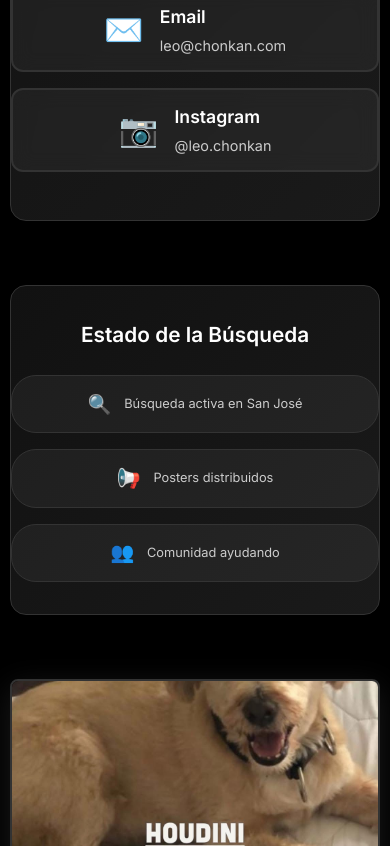
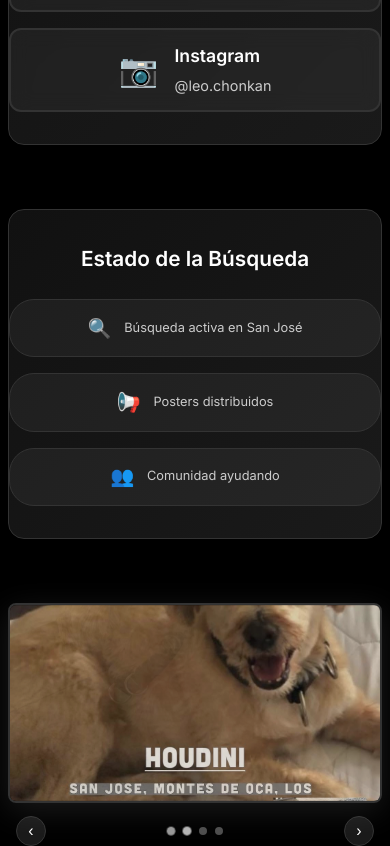
Before and after one commit to lchonkan/houdini-missing-dog, a website: page index.html in a window 390 px wide. Shown: the part 1154-2000 px from the top of the page. Drawn offline with Linux system fonts and the light colour scheme; some packages are replaced by stand-ins of ours.

Commit message:
Add photo carousel and optimize mobile margins
- Replace photo grid with interactive carousel
- Add auto-play functionality (5 seconds)
- Include navigation dots and arrow buttons
- Reduce margins for better mobile experience:
  - Container padding: 1rem (desktop), 0.8rem (tablet), 0.5rem (mobile)
  - Section padding: 2rem (reduced from 3rem)
- Optimize carousel for different screen sizes
- Improve touch-friendly controls

```diff
--- a/index.html
+++ b/index.html
@@ -147,11 +147,31 @@
             <section class="hero">
                 <div class="hero-content">
                     <div class="dog-photos">
-                        <img src="IMG_1003 (1).jpeg" alt="Houdini - Perrita perdida" class="main-photo">
-                        <div class="photo-grid">
-                            <img src="IMG_0994.jpeg" alt="Houdini de pie" class="secondary-photo">
-                            <img src="IMG_0995.jpeg" alt="Houdini acostada" class="secondary-photo">
-                            <img src="IMG_0996.jpeg" alt="Houdini adicional" class="secondary-photo">
+                        <div class="carousel-container">
+                            <div class="carousel">
+                                <div class="carousel-slide active">
+                                    <img src="IMG_1003 (1).jpeg" alt="Houdini - Perrita perdida" class="carousel-image">
+                                </div>
+                                <div class="carousel-slide">
+                                    <img src="IMG_0994.jpeg" alt="Houdini de pie" class="carousel-image">
+                                </div>
+                                <div class="carousel-slide">
+                                    <img src="IMG_0995.jpeg" alt="Houdini acostada" class="carousel-image">
+                                </div>
+                                <div class="carousel-slide">
+                                    <img src="IMG_0996.jpeg" alt="Houdini adicional" class="carousel-image">
+                                </div>
+                            </div>
+                            <div class="carousel-controls">
+                                <button class="carousel-btn prev" onclick="changeSlide(-1)">‹</button>
+                                <div class="carousel-dots">
+                                    <span class="dot active" onclick="currentSlide(1)"></span>
+                                    <span class="dot" onclick="currentSlide(2)"></span>
+                                    <span class="dot" onclick="currentSlide(3)"></span>
+                                    <span class="dot" onclick="currentSlide(4)"></span>
+                                </div>
+                                <button class="carousel-btn next" onclick="changeSlide(1)">›</button>
+                            </div>
                         </div>
                     </div>
                     <div class="hero-info">
@@ -338,6 +358,40 @@
         }
     </script>
     <script>
+        // Carrusel de fotos
+        let currentSlideIndex = 0;
+        const slides = document.querySelectorAll('.carousel-slide');
+        const dots = document.querySelectorAll('.dot');
+        const totalSlides = slides.length;
+
+        function showSlide(index) {
+            // Ocultar todas las slides
+            slides.forEach(slide => slide.classList.remove('active'));
+            dots.forEach(dot => dot.classList.remove('active'));
+
+            // Mostrar slide actual
+            if (index >= totalSlides) currentSlideIndex = 0;
+            if (index < 0) currentSlideIndex = totalSlides - 1;
+
+            slides[currentSlideIndex].classList.add('active');
+            dots[currentSlideIndex].classList.add('active');
+        }
+
+        function changeSlide(direction) {
+            currentSlideIndex += direction;
+            showSlide(currentSlideIndex);
+        }
+
+        function currentSlide(index) {
+            currentSlideIndex = index - 1;
+            showSlide(currentSlideIndex);
+        }
+
+        // Auto-play del carrusel cada 5 segundos
+        setInterval(() => {
+            changeSlide(1);
+        }, 5000);
+
         // Cargar Google Maps con API Key desde configuración
         const apiKey = window.getGoogleMapsAPIKey();
         const script = document.createElement('script');
--- a/styles.css
+++ b/styles.css
@@ -19,7 +19,7 @@ body {
 .container {
     max-width: 1200px;
     margin: 0 auto;
-    padding: 0 20px;
+    padding: 0 1rem;
 }
 
 /* Header */
@@ -47,7 +47,7 @@ body {
 
 /* Main Content */
 .main {
-    padding: 3rem 0;
+    padding: 2rem 0;
 }
 
 /* Hero Section */
@@ -89,6 +89,96 @@ body {
     object-fit: cover;
     border-radius: 8px;
     border: 1px solid #333333;
+}
+
+/* Carousel Section */
+.carousel-container {
+    position: relative;
+    width: 100%;
+    max-width: 500px;
+    margin: 0 auto;
+}
+
+.carousel {
+    position: relative;
+    width: 100%;
+    height: 300px;
+    overflow: hidden;
+    border-radius: 12px;
+    border: 2px solid #333333;
+    box-shadow: 0 8px 32px rgba(255, 255, 255, 0.1);
+}
+
+.carousel-slide {
+    position: absolute;
+    top: 0;
+    left: 0;
+    width: 100%;
+    height: 100%;
+    opacity: 0;
+    transition: opacity 0.5s ease-in-out;
+}
+
+.carousel-slide.active {
+    opacity: 1;
+}
+
+.carousel-image {
+    width: 100%;
+    height: 100%;
+    object-fit: cover;
+    display: block;
+}
+
+.carousel-controls {
+    display: flex;
+    justify-content: space-between;
+    align-items: center;
+    margin-top: 1rem;
+    padding: 0 1rem;
+}
+
+.carousel-btn {
+    background: rgba(255, 255, 255, 0.1);
+    border: 1px solid #333333;
+    color: #ffffff;
+    width: 40px;
+    height: 40px;
+    border-radius: 50%;
+    font-size: 1.5rem;
+    cursor: pointer;
+    transition: all 0.3s ease;
+    display: flex;
+    align-items: center;
+    justify-content: center;
+}
+
+.carousel-btn:hover {
+    background: rgba(255, 255, 255, 0.2);
+    transform: scale(1.1);
+}
+
+.carousel-dots {
+    display: flex;
+    gap: 0.5rem;
+}
+
+.dot {
+    width: 12px;
+    height: 12px;
+    border-radius: 50%;
+    background: rgba(255, 255, 255, 0.3);
+    cursor: pointer;
+    transition: all 0.3s ease;
+}
+
+.dot.active {
+    background: #ffffff;
+    transform: scale(1.2);
+}
+
+.dot:hover {
+    background: rgba(255, 255, 255, 0.6);
 }
 
 .hero-info h2 {
@@ -256,7 +346,7 @@ body {
 .contact-section {
     margin-bottom: 4rem;
     text-align: center;
-    padding: 3rem 0;
+    padding: 2rem 0;
     background: linear-gradient(135deg, #111111 0%, #1a1a1a 100%);
     border-radius: 16px;
     border: 1px solid #333333;
@@ -412,7 +502,7 @@ body {
 /* Responsive Design */
 @media (max-width: 768px) {
     .container {
-        padding: 0 15px;
+        padding: 0 0.8rem;
     }
 
     .title {
@@ -500,19 +590,25 @@ body {
         gap: 2rem;
     }
 
-    .main-photo {
+    .carousel {
         height: 250px;
         border-radius: 8px;
     }
 
-    .photo-grid {
-        grid-template-columns: 1fr 1fr;
-        gap: 0.8rem;
+    .carousel-controls {
+        margin-top: 0.8rem;
+        padding: 0 0.5rem;
     }
 
-    .secondary-photo {
-        height: 120px;
-        border-radius: 6px;
+    .carousel-btn {
+        width: 35px;
+        height: 35px;
+        font-size: 1.2rem;
+    }
+
+    .dot {
+        width: 10px;
+        height: 10px;
     }
 
     .hero-info h2 {
@@ -578,7 +674,7 @@ body {
 /* Extra Small Mobile Devices */
 @media (max-width: 480px) {
     .container {
-        padding: 0 10px;
+        padding: 0 0.5rem;
     }
 
     .title {
@@ -598,12 +694,19 @@ body {
         font-size: 0.9rem;
     }
 
-    .main-photo {
+    .carousel {
         height: 200px;
     }
 
-    .secondary-photo {
-        height: 100px;
+    .carousel-btn {
+        width: 30px;
+        height: 30px;
+        font-size: 1rem;
+    }
+
+    .dot {
+        width: 8px;
+        height: 8px;
     }
 
     .hero-info h2 {
```
